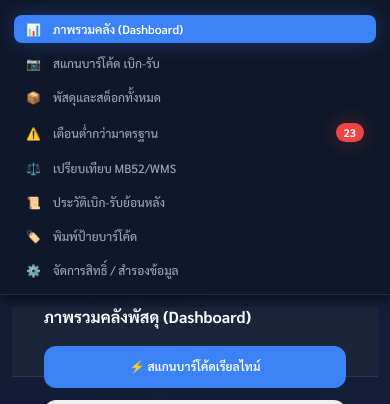
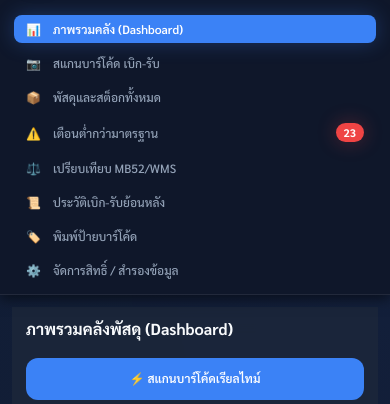
Before and after one commit to asualfly1986/pea-warehouse-app, a plain HTML site: page index.html in a window 390 px wide. Shown: the part 57-461 px from the top of the page. Drawn offline with nearby package versions, Linux system fonts and the light colour scheme; a script that the page names is missing.

Commit message:
Add files via upload

```diff
--- a/css/styles.css
+++ b/css/styles.css
@@ -193,12 +193,13 @@ body {
 }
 
 .top-bar {
-    height: 70px;
+    min-height: 70px;
+    height: auto;
     border-bottom: 1px solid var(--border-color);
     display: flex;
     align-items: center;
     justify-content: space-between;
-    padding: 0 32px;
+    padding: 16px 32px;
     background: var(--bg-glass);
     backdrop-filter: blur(12px);
     position: sticky;
@@ -749,9 +750,13 @@ body {
         display: flex !important;
         flex-direction: column !important;
         align-items: stretch !important;
+        height: auto !important;
+        min-height: auto !important;
+        padding: 12px 14px !important;
         gap: 12px !important;
         margin-bottom: 20px !important;
         position: relative !important;
+        top: auto !important;
         z-index: 10 !important;
         clear: both !important;
     }
```
